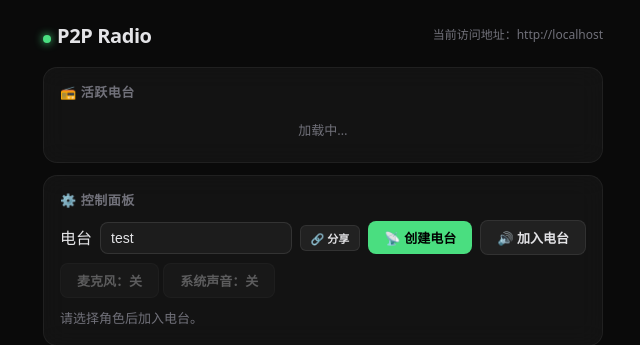
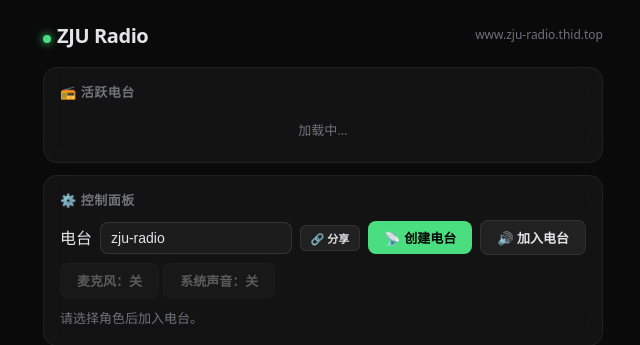
Before and after one commit to SarrLight/p2p-radio, a website with bundled scripts: page client/index.html in a window 1280 px wide. Shown: the top 345 px of the page, 317-957 px from the left. Built offline with nearby package versions, Linux system fonts and the light colour scheme; files whose address does not match are found by name.

Commit message:
v0.9.0-beta版本

```diff
--- a/client/app.js
+++ b/client/app.js
@@ -1,5 +1,5 @@
 import { dom, S, servers, audioDebug } from './modules/state.js';
-import { launchFireworks, updateStatus, setPlaybackMeter, updateAccessUrl } from './modules/ui.js';
+import { launchFireworks, updateStatus, setPlaybackMeter, initStunServer } from './modules/ui.js';
 import { fetchRooms, startRoomPolling } from './modules/room-ui.js';
 import { enableMic, disableMic, enableSystemAudio, disableSystemAudio } from './modules/audio.js';
 import { connectWs } from './modules/ws.js';
@@ -200,7 +200,7 @@ document.getElementById('copy-link').addEventListener('click', async () => {
 // ── Initialization ─────────────────────────────────────────────────────
 dom.toggleMicBtn.disabled = true;
 dom.toggleSystemBtn.disabled = true;
-updateAccessUrl();
+initStunServer();
 
 // If URL has a hash (shared link), pre-fill the room name
 const hashRoom = (() => { try { return decodeURIComponent(location.hash.slice(1)); } catch(_) { return ''; } })();
--- a/client/index.html
+++ b/client/index.html
@@ -3,7 +3,7 @@
 <head>
   <meta charset="utf-8" />
   <meta name="viewport" content="width=device-width,initial-scale=1" />
-  <title>P2P Radio</title>
+  <title>ZJU Radio</title>
   <style>
     :root {
       --bg: #0a0a0a;
@@ -31,6 +31,7 @@
     .header{display:flex;align-items:center;justify-content:space-between;padding:4px 0}
     .header h1{font-size:20px;font-weight:700;letter-spacing:-.02em}
     .header .dot{display:inline-block;width:8px;height:8px;border-radius:50%;background:var(--accent);margin-right:6px;box-shadow:0 0 8px var(--accent)}
+    .header-url{font-size:12px;color:var(--text-muted);word-break:break-all;text-align:right}
 
     /* ── card ── */
     .card{
@@ -43,9 +44,6 @@
       margin-bottom:10px;font-size:13px;font-weight:600;
       color:var(--text-muted);text-transform:uppercase;letter-spacing:.04em;
     }
-
-    /* ── access url ── */
-    #access-url{font-size:12px;color:var(--text-muted);word-break:break-all;text-align:right;max-width:320px}
 
     /* ── room list ── */
     #room-list .rl-item{
@@ -182,8 +180,8 @@
 
   <!-- header -->
   <div class="header">
-    <h1><span class="dot"></span>P2P Radio</h1>
-    <div class="status" id="access-url"></div>
+    <h1><span class="dot"></span>ZJU Radio</h1>
+    <div class="header-url">www.zju-radio.thid.top</div>
   </div>
 
   <!-- room discovery -->
@@ -197,7 +195,7 @@
     <div class="card-header"><span>⚙️ 控制面板</span></div>
     <div class="controls">
       <label>电台</label>
-      <input type="text" id="room" value="test" placeholder="电台名">
+      <input type="text" id="room" value="zju-radio" placeholder="电台名">
       <button class="btn-ghost btn-sm" id="copy-link" title="复制电台链接">🔗 分享</button>
       <button class="btn-primary" id="btn-create">📡 创建电台</button>
       <button class="btn-ghost" id="btn-join">🔊 加入电台</button>
--- a/client/modules/state.js
+++ b/client/modules/state.js
@@ -6,7 +6,6 @@ export const dom = {
   toggleMicBtn: document.getElementById('toggle-mic'),
   toggleSystemBtn: document.getElementById('toggle-system'),
   statusEl: document.getElementById('status'),
-  accessUrlEl: document.getElementById('access-url'),
   playbackMeterFillEl: document.getElementById('playback-meter-fill'),
   playbackMeterTextEl: document.getElementById('playback-meter-text'),
   playbackMeterStateEl: document.getElementById('playback-meter-state'),
--- a/client/modules/ui.js
+++ b/client/modules/ui.js
@@ -209,28 +209,16 @@ export function setPlaybackMeter(levelPercent, dbfs, isActive) {
   }
 }
 
-// ── Access URL (local STUN discovery) ───────────────────────────────────
-export function updateAccessUrl() {
-  if (!dom.accessUrlEl) return;
-
-  dom.accessUrlEl.textContent = `当前访问地址：读取中...`;
-
+// ── Local STUN discovery ─────────────────────────────────────────────────
+export function initStunServer() {
   fetch('/api/access-url')
     .then((response) => response.json())
     .then((data) => {
-      if (data && data.url) {
-        const interfaceText = data.preferredInterface ? `（网卡：${data.preferredInterface}）` : '';
-        dom.accessUrlEl.textContent = `手机访问地址（推荐）：${data.url}${interfaceText}`;
-      } else {
-        dom.accessUrlEl.textContent = `当前访问地址：${location.origin}`;
-      }
       if (data && data.preferredAddress) {
         servers.iceServers[0].urls = `stun:${data.preferredAddress}:3478`;
       }
     })
-    .catch(() => {
-      dom.accessUrlEl.textContent = `当前访问地址：${location.origin}`;
-    });
+    .catch(() => {});
 }
 
 // ── Listener gain ───────────────────────────────────────────────────────
```
